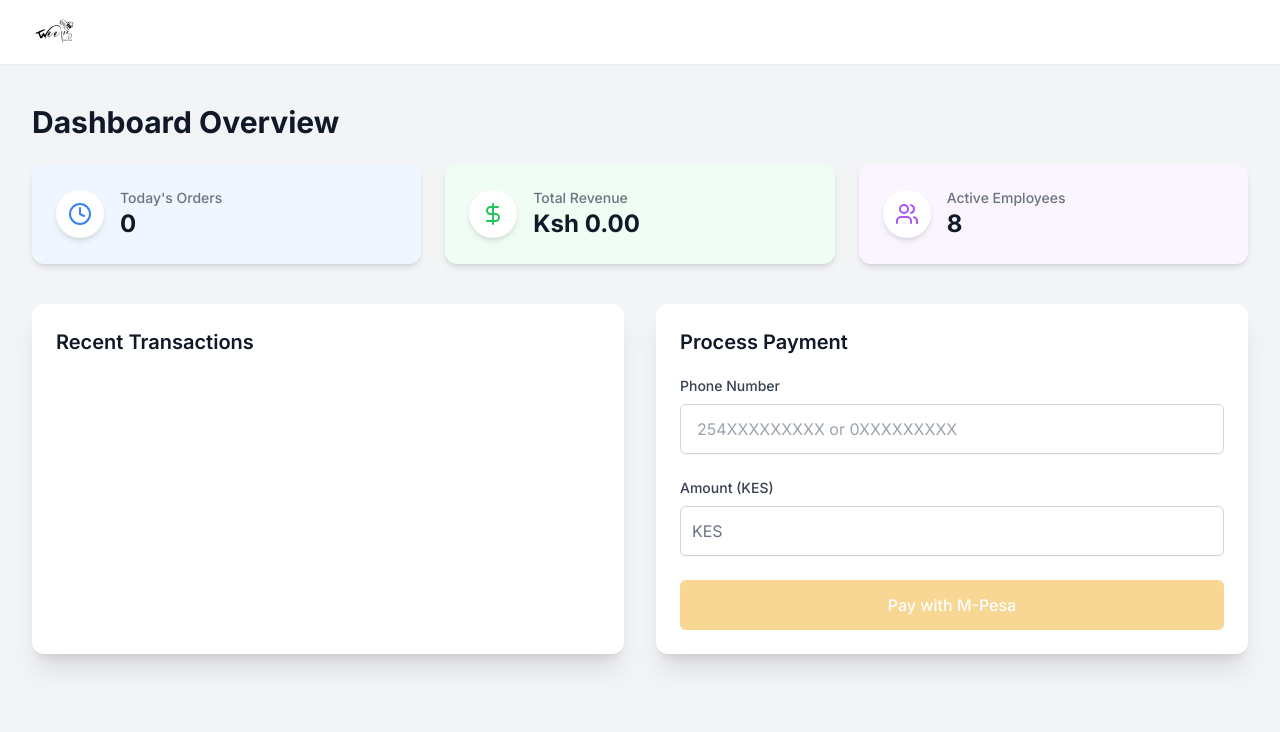
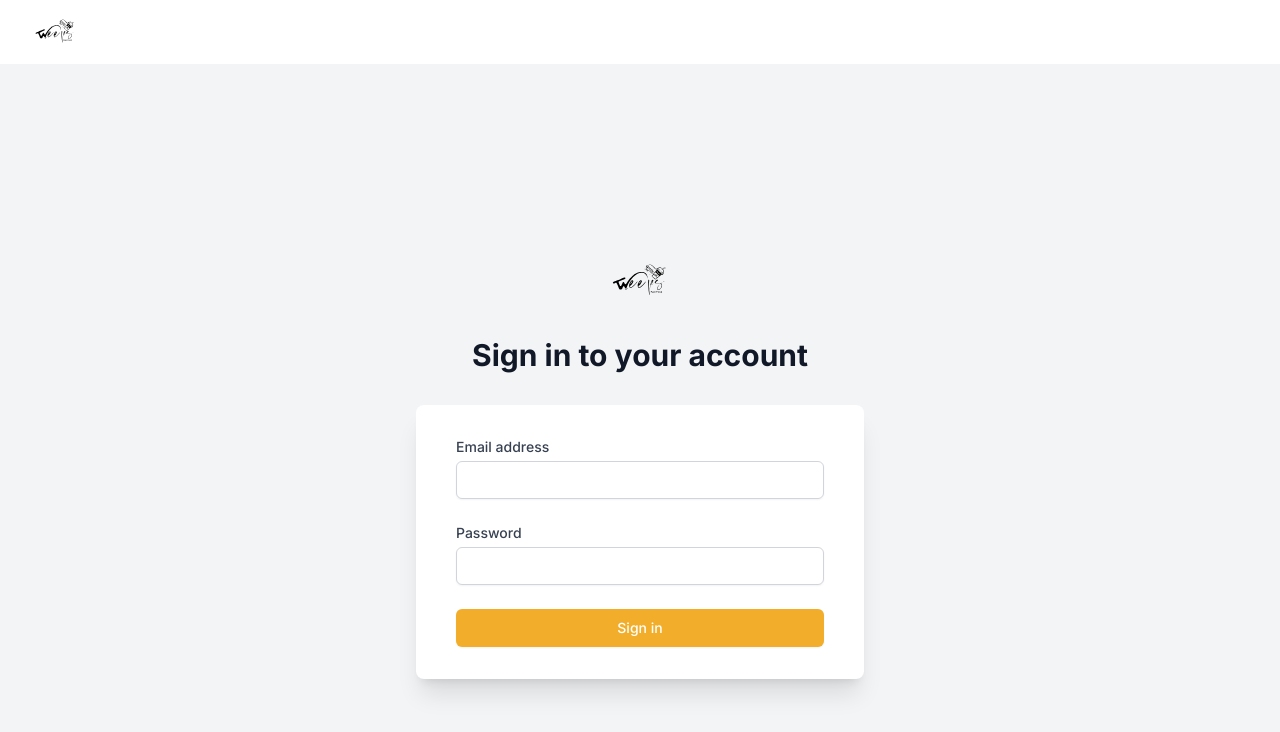
Before and after one commit to beingnile/tweeps-payment, a Next.js app: page / in a window 1280 px wide. Shown: the top 732 px of the page. Built offline with nearby package versions, Linux system fonts and the light colour scheme.

Commit message:
Add login page

```diff
--- a/package.json
+++ b/package.json
@@ -9,6 +9,7 @@
     "lint": "next lint"
   },
   "dependencies": {
+    "jose": "^5.9.6",
     "lucide-react": "^0.454.0",
     "next": "15.0.2",
     "react": "19.0.0-rc-02c0e824-20241028",
--- /dev/null
+++ b/src/app/api/auth/login/route.ts
@@ -0,0 +1,40 @@
+import { NextResponse } from 'next/server';
+import { cookies } from 'next/headers';
+import { SignJWT } from 'jose';
+
+const SECRET_KEY = new TextEncoder().encode(process.env.JWT_SECRET || 'your-secret-key');
+
+export async function POST(request: Request) {
+  try {
+    const { email, password } = await request.json();
+
+    if (email !== 'tweeps-fastfood@gmail.com' || password !== 'FOOD200') {
+      return NextResponse.json(
+        { error: 'Invalid credentials' },
+        { status: 401 }
+      );
+    }
+
+    const token = await new SignJWT({ email })
+      .setProtectedHeader({ alg: 'HS256' })
+      .setIssuedAt()
+      .setExpirationTime('8h')
+      .sign(SECRET_KEY);
+
+    const cookieStore = cookies();
+    await cookieStore.set('auth-token', token, {
+      httpOnly: true,
+      secure: process.env.NODE_ENV === 'production',
+      sameSite: 'strict',
+      maxAge: 8 * 60 * 60 // 8 hours
+    });
+
+    return NextResponse.json({ success: true });
+  } catch (error) {
+    console.error('Login error:', error);
+    return NextResponse.json(
+      { error: 'Authentication failed' },
+      { status: 500 }
+    );
+  }
+}
--- a/src/app/page.tsx
+++ b/src/app/page.tsx
@@ -1,105 +1,119 @@
-import MpesaPaymentForm from '@/components/MpesaPaymentForm'
-import { Clock, DollarSign, Users } from 'lucide-react'
-import { TransactionsManager } from '@/lib/transactions-manager'
+'use client'
 
-export default async function Home() {
-  const { totalOrders, totalRevenue } = await TransactionsManager.getDailyStats();
-  const transactions = await TransactionsManager.getTransactions();
+import { useState } from 'react';
+import { useRouter } from 'next/navigation';
+import Image from 'next/image';
 
-  const formattedRevenue = totalRevenue.toLocaleString('en-KE', {
-    style: 'currency',
-    currency: 'KES'
-  });
+export default function LoginPage() {
+  const [error, setError] = useState('');
+  const [loading, setLoading] = useState(false);
+  const router = useRouter();
+
+  const handleSubmit = async (e: React.FormEvent<HTMLFormElement>) => {
+    e.preventDefault();
+    setError('');
+    setLoading(true);
+
+    const formData = new FormData(e.currentTarget);
+    const email = formData.get('email');
+    const password = formData.get('password');
+
+    try {
+      const response = await fetch('/api/auth/login', {
+        method: 'POST',
+        headers: {
+          'Content-Type': 'application/json',
+        },
+        body: JSON.stringify({ email, password }),
+      });
+
+      if (!response.ok) {
+        throw new Error('Invalid credentials');
+      }
+
+      router.push('/protected-routes/dashboard');
+    } catch (err) {
+      setError('Invalid email or password');
+    } finally {
+      setLoading(false);
+    }
+  };
 
   return (
-    <main className="py-10">
-      <div className="max-w-7xl mx-auto sm:px-6 lg:px-8">
-        <div className="px-4 sm:px-0">
-          <h2 className="text-3xl font-bold text-gray-900 mb-6">Dashboard Overview</h2>
+    <div className="min-h-screen bg-gray-100 flex flex-col justify-center py-12 sm:px-6 lg:px-8">
+      <div className="sm:mx-auto sm:w-full sm:max-w-md">
+        <div className="flex justify-center">
+          <img src="/tweeps-logo-_1_.svg" alt="Tweeps Logo" className="h-16 w-auto" />
         </div>
+        <h2 className="mt-6 text-center text-3xl font-bold text-gray-900">
+          Sign in to your account
+        </h2>
+      </div>
 
-        <div className="grid grid-cols-1 gap-6 sm:grid-cols-2 lg:grid-cols-3">
-          {[
-            {
-              icon: <Clock className="h-6 w-6 text-blue-500" />,
-              title: "Today's Orders",
-              value: totalOrders.toString(),
-              bgColor: "bg-blue-50"
-            },
-            {
-              icon: <DollarSign className="h-6 w-6 text-green-500" />,
-              title: "Total Revenue",
-              value: formattedRevenue,
-              bgColor: "bg-green-50"
-            },
-            {
-              icon: <Users className="h-6 w-6 text-purple-500" />,
-              title: "Active Employees",
-              value: "8",
-              bgColor: "bg-purple-50"
-            }
-          ].map((stat) => (
-            <div
-              key={stat.title}
-              className={`${stat.bgColor} overflow-hidden shadow-md rounded-xl transform transition-all duration-300 hover:scale-[1.02]`}
-            >
-              <div className="p-6 flex items-center">
-                <div className="p-3 rounded-full bg-white shadow-md mr-4">
-                  {stat.icon}
-                </div>
-                <div>
-                  <dt className="text-sm font-medium text-gray-500 truncate">
-                    {stat.title}
-                  </dt>
-                  <dd className="text-2xl font-bold text-gray-900">
-                    {stat.value}
-                  </dd>
+      <div className="mt-8 sm:mx-auto sm:w-full sm:max-w-md">
+        <div className="bg-white py-8 px-4 shadow-xl rounded-lg sm:px-10">
+          <form className="space-y-6" onSubmit={handleSubmit}>
+            <div>
+              <label htmlFor="email" className="block text-sm font-medium text-gray-700">
+                Email address
+              </label>
+              <div className="mt-1">
+                <input
+                  id="email"
+                  name="email"
+                  type="email"
+                  autoComplete="email"
+                  required
+                  className="appearance-none block w-full px-3 py-2 border border-gray-300 rounded-md shadow-sm placeholder-gray-400 focus:outline-none focus:ring-[#f2ae2a] focus:border-[#f2ae2a] sm:text-sm"
+                />
+              </div>
+            </div>
+
+            <div>
+              <label htmlFor="password" className="block text-sm font-medium text-gray-700">
+                Password
+              </label>
+              <div className="mt-1">
+                <input
+                  id="password"
+                  name="password"
+                  type="password"
+                  autoComplete="current-password"
+                  required
+                  className="appearance-none block w-full px-3 py-2 border border-gray-300 rounded-md shadow-sm placeholder-gray-400 focus:outline-none focus:ring-[#f2ae2a] focus:border-[#f2ae2a] sm:text-sm"
+                />
+              </div>
+            </div>
+
+            {error && (
+              <div className="rounded-md bg-red-50 p-4">
+                <div className="flex">
+                  <div className="flex-shrink-0">
+                    <svg className="h-5 w-5 text-red-400" viewBox="0 0 20 20" fill="currentColor">
+                      <path fillRule="evenodd" d="M10 18a8 8 0 100-16 8 8 0 000 16zM8.707 7.293a1 1 0 00-1.414 1.414L8.586 10l-1.293 1.293a1 1 0 101.414 1.414L10 11.414l1.293 1.293a1 1 0 001.414-1.414L11.414 10l1.293-1.293a1 1 0 00-1.414-1.414L10 8.586 8.707 7.293z" clipRule="evenodd" />
+                    </svg>
+                  </div>
+                  <div className="ml-3">
+                    <p className="text-sm text-red-700">{error}</p>
+                  </div>
                 </div>
               </div>
+            )}
+
+            <div>
+              <button
+                type="submit"
+                disabled={loading}
+                className={`w-full flex justify-center py-2 px-4 border border-transparent rounded-md shadow-sm text-sm font-medium text-white bg-[#f2ae2a] hover:bg-[#4d200b] focus:outline-none focus:ring-2 focus:ring-offset-2 focus:ring-[#f2ae2a] transition-all duration-300 ${
+                  loading ? 'opacity-50 cursor-not-allowed' : 'hover:scale-[1.02]'
+                }`}
+              >
+                {loading ? 'Signing in...' : 'Sign in'}
+              </button>
             </div>
-          ))}
-        </div>
-
-        <div className="mt-10 grid md:grid-cols-2 gap-8">
-          <div className="bg-white shadow-xl rounded-xl p-6">
-            <h3 className="text-xl font-semibold text-gray-900 mb-5">
-              Recent Transactions
-            </h3>
-            <div className="space-y-4">
-              {transactions.slice(0, 3).map((transaction) => (
-                <div
-                  key={transaction.id}
-                  className="bg-gray-50 rounded-lg p-4 flex justify-between items-center hover:bg-gray-100 transition"
-                >
-                  <div>
-                    <p className="font-medium text-gray-700">Transaction {transaction.id.slice(-6)}</p>
-                    <p className="text-sm text-gray-500">
-                      {transaction.amount.toLocaleString('en-KE', {
-                        style: 'currency',
-                        currency: 'KES'
-                      })}
-                    </p>
-                  </div>
-                  <span className={`px-3 py-1 rounded-full text-xs font-semibold ${
-                    transaction.status === 'Completed'
-                      ? 'bg-green-100 text-green-800'
-                      : 'bg-yellow-100 text-yellow-800'
-                  }`}>
-                    {transaction.status}
-                  </span>
-                </div>
-              ))}
-            </div>
-          </div>
-
-          <div className="bg-white shadow-xl rounded-xl p-6">
-            <h3 className="text-xl font-semibold text-gray-900 mb-5">
-              Process Payment
-            </h3>
-            <MpesaPaymentForm />
-          </div>
+          </form>
         </div>
       </div>
-    </main>
-  )
+    </div>
+  );
 }
--- a/src/lib/transactions-manager.ts
+++ b/src/lib/transactions-manager.ts
@@ -3,6 +3,7 @@ import path from 'path';
 
 interface Transaction {
   id: string;
+  phoneNumber: string;
   amount: number;
   status: 'Completed' | 'Pending';
   timestamp: number;
@@ -10,7 +11,7 @@ interface Transaction {
 
 export class TransactionsManager {
   private static TRANSACTIONS_FILE = path.join(process.cwd(), 'transactions.json');
-  private static MAX_TRANSACTIONS = 30;
+  private static MAX_TRANSACTIONS = 40;
 
   static async getTransactions(): Promise<Transaction[]> {
     try {
```
Also changed, not shown: src/app/protected-routes/dashboard/page.tsx (added, +105 -0 lines), src/middleware.ts (added, +35 -0 lines), transactions.json (added, +8 -0 lines), 1 other file (tests, documents, lock files or other folders).
